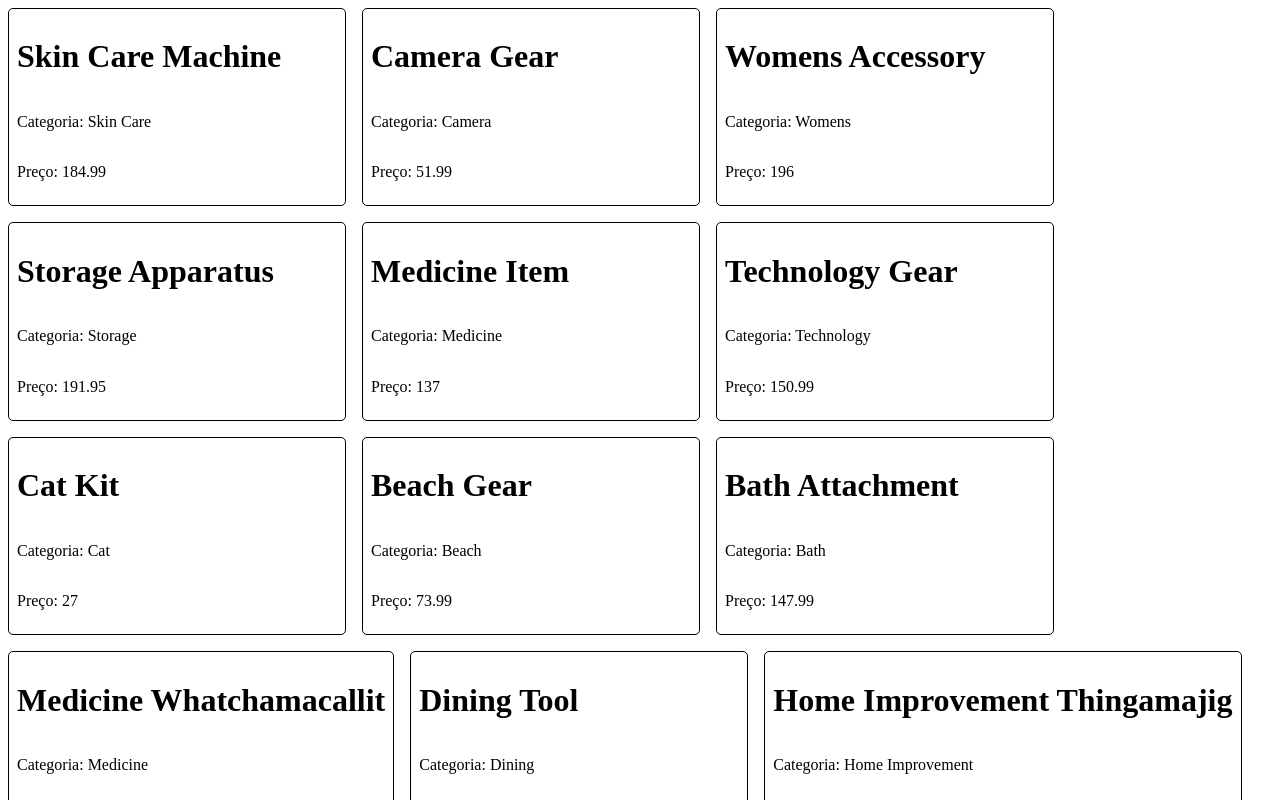
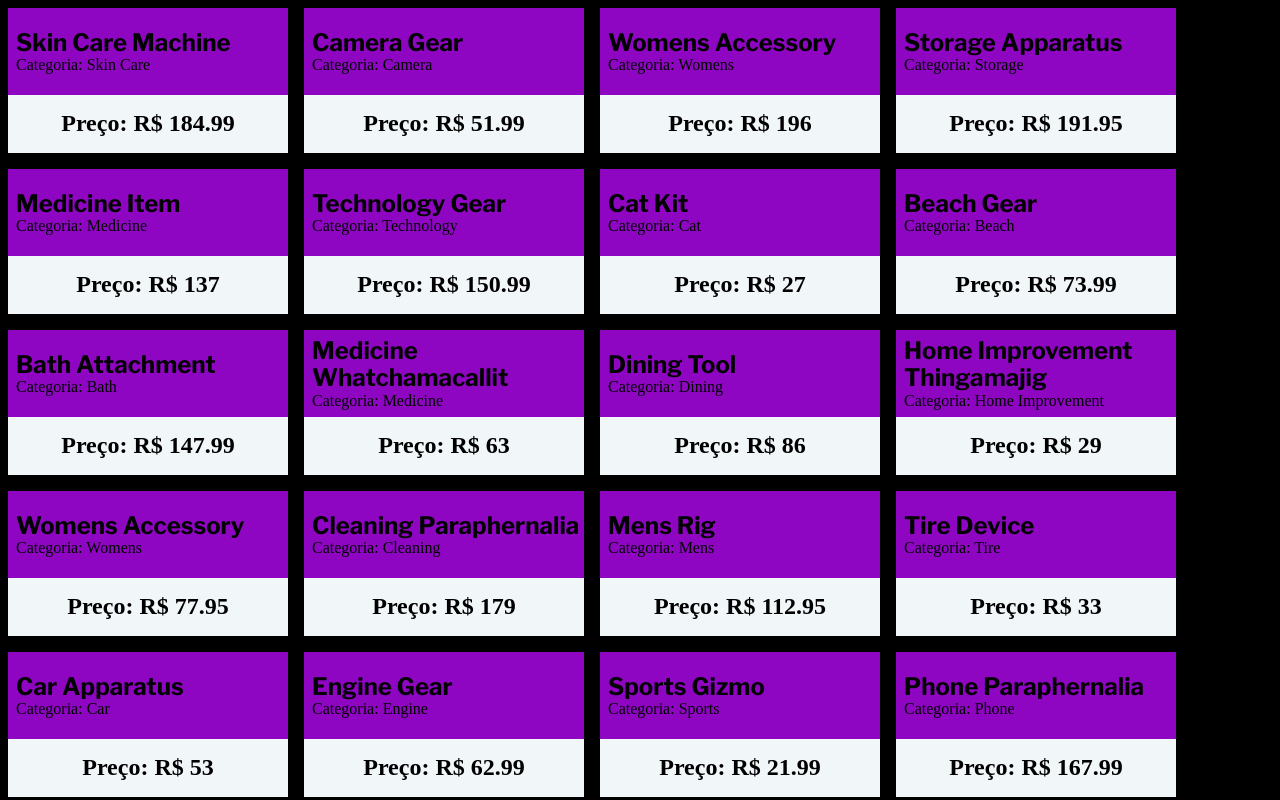
Before and after one commit to RenanVidal/sopa-de-letrinhas, a React (Vite) app: page / in a window 1280 px wide. Shown: the top 800 px of the page. Built offline with nearby package versions, Linux system fonts and the light colour scheme.

Commit message:
Tasks 1 e 2 - finalizadas

```diff
--- a/src/Components/Cards/card.module.css
+++ b/src/Components/Cards/card.module.css
@@ -1,9 +1,39 @@
 .card {
     display: flex;
     flex-direction: column;
-    border: 1px #000000 solid;
-    border-radius: 5px;
-    padding: .5rem;
-    color: var(--primary-font);
-    min-width: 40vh;
+    border-radius: px;
+    width: 280px;
+    height: 145px;
 }
+
+.heading {
+    display: flex;
+    flex-direction: column;
+    justify-content: center;
+    align-items: flex-start;
+    background-color: var(--primary-color);
+    height: 60%;
+}
+
+.heading h1 {
+    font-family: var(--primary-font);
+    font-size: 1.5rem;
+    padding-left: 0.5rem;
+}
+
+.heading p {
+    font-family: var(--secodary-font);
+    font-size: 1rem;
+    padding-left: 0.5rem;
+}
+
+
+.baseboard {
+    display: flex;
+    background-color: var(--sc-bg-color);
+    height: 40%;
+    justify-content: center;
+    align-items: center;
+    font-size: 1.5rem;
+    font-weight: 600;
+}
--- a/src/Components/Cards/index.tsx
+++ b/src/Components/Cards/index.tsx
@@ -2,10 +2,14 @@ import card from './card.module.css';
 
 export default function Card({ item }) {
   return (
-    <section className={card.card}>
-        <h1 className={card.title}>{item.product_name}</h1>
-        <p>Categoria: {item.product_subcategory}</p>
-        <p>Preço: {item.price}</p>
-    </section>
+    <div className={card.card}>
+        <div className={card.heading}>
+          <h1 className={card.title}>{item.product_name}</h1>
+          <p>Categoria: {item.product_subcategory}</p>
+        </div>
+        <div className={card.baseboard}>
+          <p>Preço: R$ {item.price}</p>
+        </div>
+    </div>
   )
 }
--- a/src/index.css
+++ b/src/index.css
@@ -1,7 +1,8 @@
 :root {
   --primary-font:'Libre Franklin', sans-serif;
-  --sencondary-font:font-family: 'Barlow', sans-serif;
+  --sencondary-font:'Barlow', sans-serif;
   --bg-color: #000000;
+  --sc-bg-color: #F1F6F9;
   --border-color: #3E065F;
   --primary-color: #8E05C2;
   --secondary-color: #700B97;
@@ -31,7 +32,8 @@
 
   body {
     margin: 0;
-    /* background-color: var(--bg-color); */
+    background-color: var(--bg-color);
+    color: F1F6F9;
   }
 
   /**
@@ -49,7 +51,13 @@
 
   h1 {
     font-size: 2em;
-    margin: 0.67em 0;
+    margin: 0;
+    padding: 0;
+  }
+
+  p {
+    margin: 0;
+    padding: 0;
   }
 
   /* Grouping content
```
